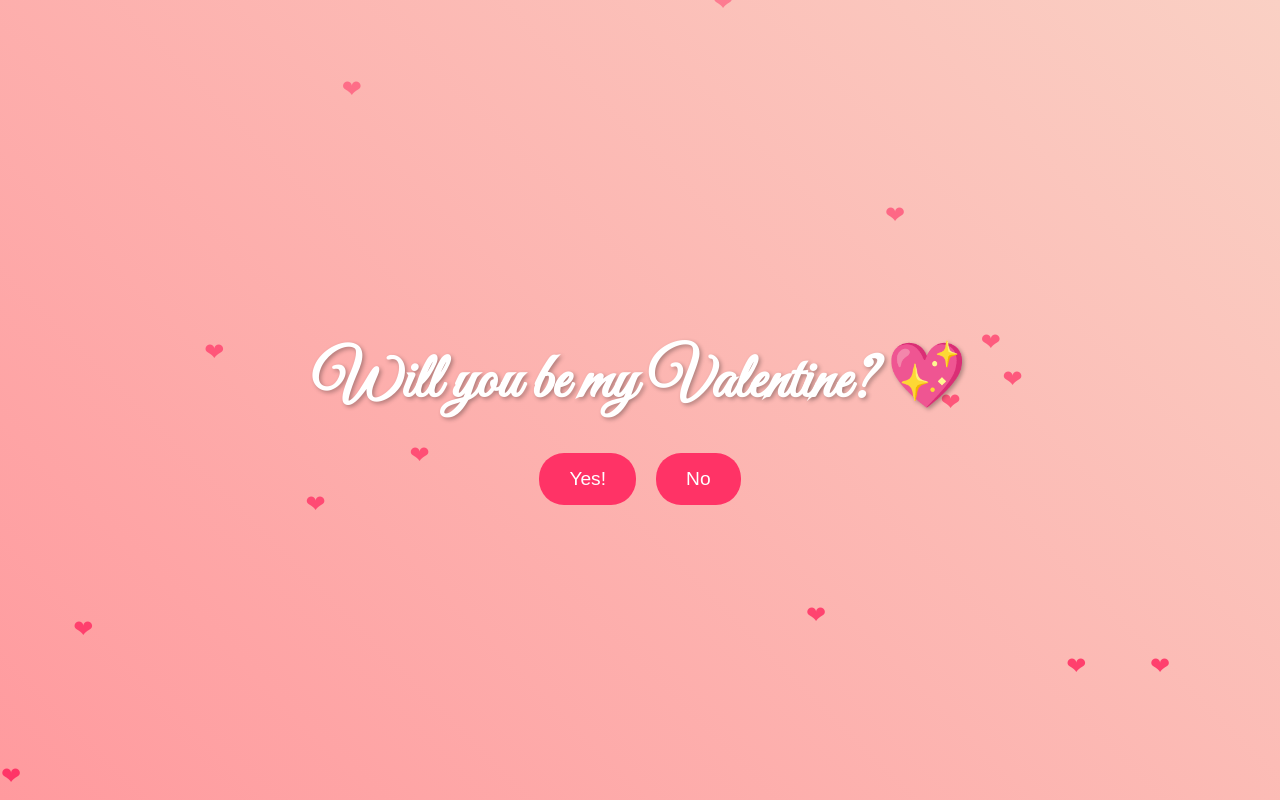
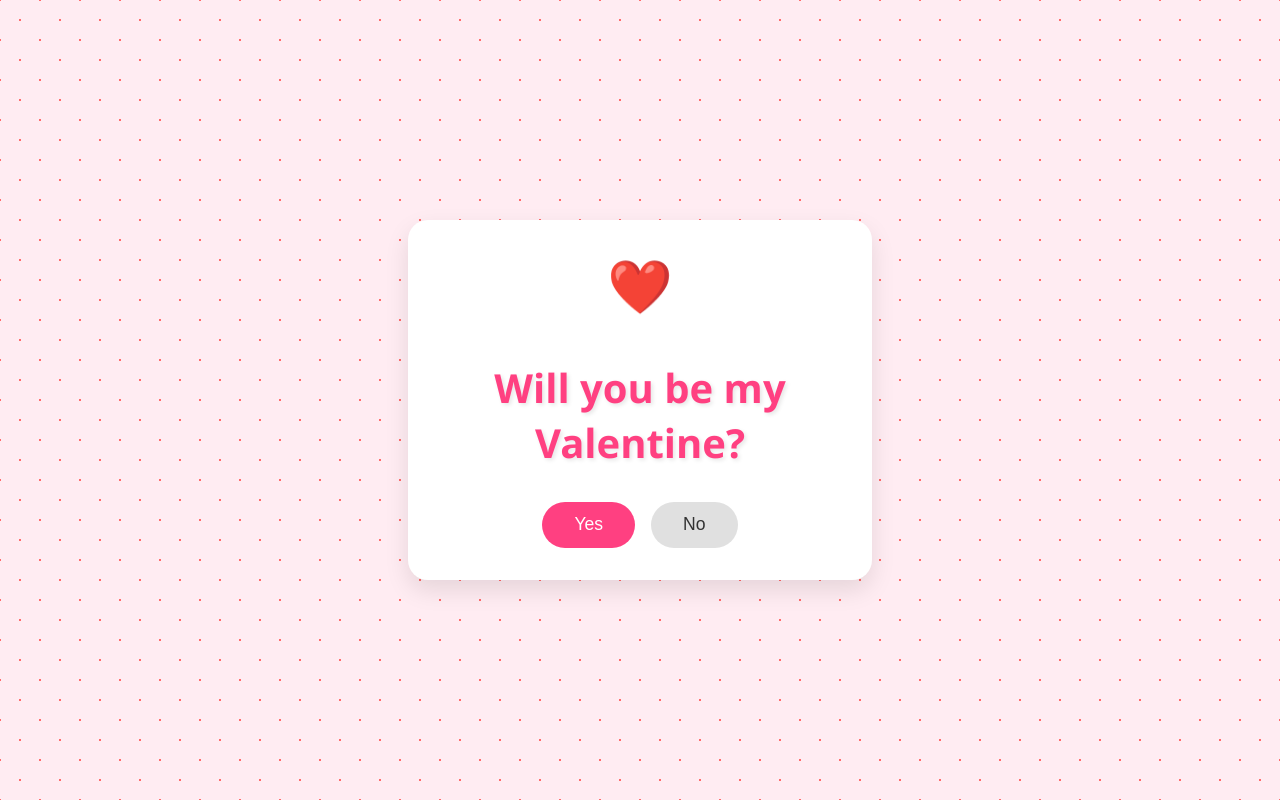
Before and after one commit to byralax/val, a plain HTML site: page valentine.html in a window 1280 px wide. Drawn offline with Linux system fonts and the light colour scheme.

Commit message:
valentine.html

```diff
--- a/valentine.html
+++ b/valentine.html
@@ -3,119 +3,104 @@
 <head>
     <meta charset="UTF-8">
     <meta name="viewport" content="width=device-width, initial-scale=1.0">
-    <title>Will You Be My Valentine?</title>
-    <link href="https://fonts.googleapis.com/css2?family=Great+Vibes&display=swap" rel="stylesheet">
+    <title>Valentine's Proposal</title>
     <style>
         body {
             margin: 0;
-            padding: 0;
             min-height: 100vh;
             display: flex;
-            flex-direction: column;
             justify-content: center;
             align-items: center;
-            background: linear-gradient(45deg, #ff9a9e, #fad0c4);
-            animation: gradient 15s ease infinite;
-            position: relative;
-            overflow: hidden;
+            background-color: #ffecf2;
+            background-image: radial-gradient(#ff6b6b 1px, transparent 1px),
+                            radial-gradient(#ff6b6b 1px, transparent 1px);
+            background-size: 40px 40px;
+            background-position: 0 0, 20px 20px;
+            font-family: 'Segoe UI', Tahoma, Geneva, Verdana, sans-serif;
         }
 
-        .hearts {
-            position: absolute;
-            width: 100%;
-            height: 100%;
-            pointer-events: none;
+        .container {
+            background: white;
+            padding: 2rem;
+            border-radius: 20px;
+            box-shadow: 0 10px 25px rgba(0,0,0,0.1);
+            text-align: center;
+            max-width: 90%;
+            width: 400px;
+        }
+
+        h1 {
+            color: #ff4081;
+            font-size: 2.5rem;
+            margin-bottom: 2rem;
+            text-shadow: 2px 2px 4px rgba(0,0,0,0.1);
+        }
+
+        .options {
+            display: flex;
+            gap: 1rem;
+            justify-content: center;
+            margin-top: 2rem;
+        }
+
+        button {
+            padding: 0.8rem 2rem;
+            font-size: 1.1rem;
+            border: none;
+            border-radius: 50px;
+            cursor: pointer;
+            transition: transform 0.2s, box-shadow 0.2s;
+        }
+
+        button:hover {
+            transform: translateY(-2px);
+            box-shadow: 0 5px 15px rgba(0,0,0,0.1);
+        }
+
+        .yes-btn {
+            background-color: #ff4081;
+            color: white;
+        }
+
+        .no-btn {
+            background-color: #e0e0e0;
+            color: #333;
+        }
+
+        @keyframes heartbeat {
+            0% { transform: scale(1); }
+            50% { transform: scale(1.1); }
+            100% { transform: scale(1); }
         }
 
         .heart {
-            position: absolute;
-            color: #ff3366;
-            font-size: 24px;
-            animation: float 6s linear infinite;
-            opacity: 0;
-        }
-
-        .container {
-            text-align: center;
-            z-index: 1;
-            padding: 20px;
-        }
-
-        h1 {
-            font-family: 'Great Vibes', cursive;
-            font-size: 4em;
-            color: #ffffff;
-            text-shadow: 2px 2px 4px rgba(0, 0, 0, 0.3);
-            margin-bottom: 30px;
-        }
-
-        .buttons {
-            display: flex;
-            gap: 20px;
-            justify-content: center;
-        }
-
-        button {
-            padding: 15px 30px;
-            font-size: 1.2em;
-            border: none;
-            border-radius: 25px;
-            cursor: pointer;
-            transition: transform 0.3s ease;
-            background-color: #ff3366;
-            color: white;
-        }
-
-        button:hover {
-            transform: scale(1.1);
-            background-color: #ff1a4d;
-        }
-
-        @keyframes float {
-            0% { transform: translateY(100vh); opacity: 1; }
-            100% { transform: translateY(-100vh); opacity: 0; }
-        }
-
-        @keyframes gradient {
-            0% { background-position: 0% 50%; }
-            50% { background-position: 100% 50%; }
-            100% { background-position: 0% 50%; }
+            color: #ff4081;
+            font-size: 3rem;
+            margin-bottom: 1rem;
+            display: inline-block;
+            animation: heartbeat 1.5s infinite;
         }
     </style>
 </head>
 <body>
-    <div class="hearts" id="heartsContainer"></div>
     <div class="container">
-        <h1>Will you be my Valentine? 💖</h1>
-        <div class="buttons">
-            <button onclick="respond('Yes')">Yes!</button>
-            <button onclick="respond('No')">No</button>
+        <div class="heart">❤️</div>
+        <h1>Will you be my Valentine?</h1>
+        <div class="options">
+            <button onclick="sendResponse('Yes')" class="yes-btn">Yes</button>
+            <button onclick="sendResponse('No')" class="no-btn">No</button>
         </div>
     </div>
 
     <script>
-        function createHearts() {
-            const heartsContainer = document.getElementById('heartsContainer');
-            const heartCount = 20;
+        function sendResponse(answer) {
+            // Replace 'your-email@example.com' with your actual email address
+            const email = 'byralax@gmail.com';
+            const subject = 'Valentine Response';
+            const body = `The answer is: ${answer}`;
 
-            for (let i = 0; i < heartCount; i++) {
-                const heart = document.createElement('div');
-                heart.className = 'heart';
-                heart.innerHTML = '❤';
-                heart.style.left = Math.random() * 100 + 'vw';
-                heart.style.animationDelay = Math.random() * 5 + 's';
-                heartsContainer.appendChild(heart);
-            }
+            window.location.href = `mailto:${email}?subject=${encodeURIComponent(subject)}&body=${encodeURIComponent(body)}`;
         }
-
-        function respond(answer) {
-            const subject = "Valentine's Response!";
-            const body = `Your Valentine responded: ${answer}!`;
-            window.location.href = `mailto:byralax@gmail.com?subject=${encodeURIComponent(subject)}&body=${encodeURIComponent(body)}`;
-        }
-
-        // Create floating hearts when page loads
-        window.onload = createHearts;
     </script>
 </body>
 </html>
```
